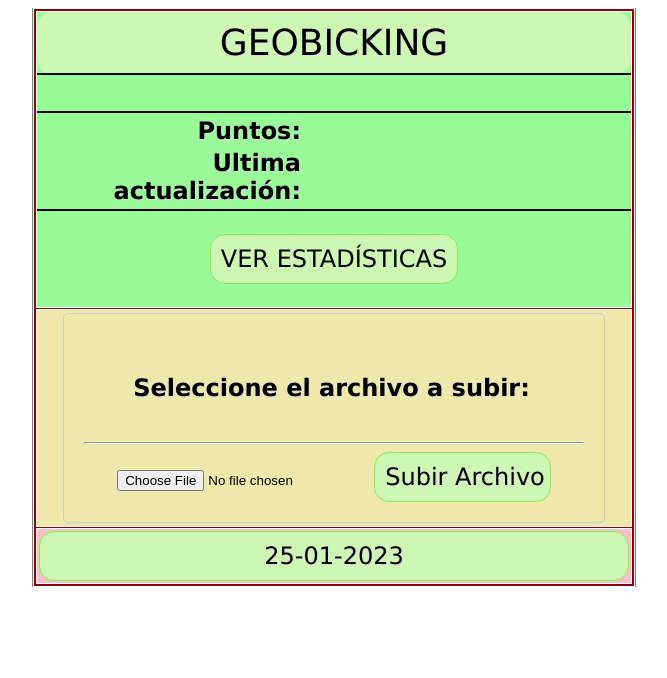
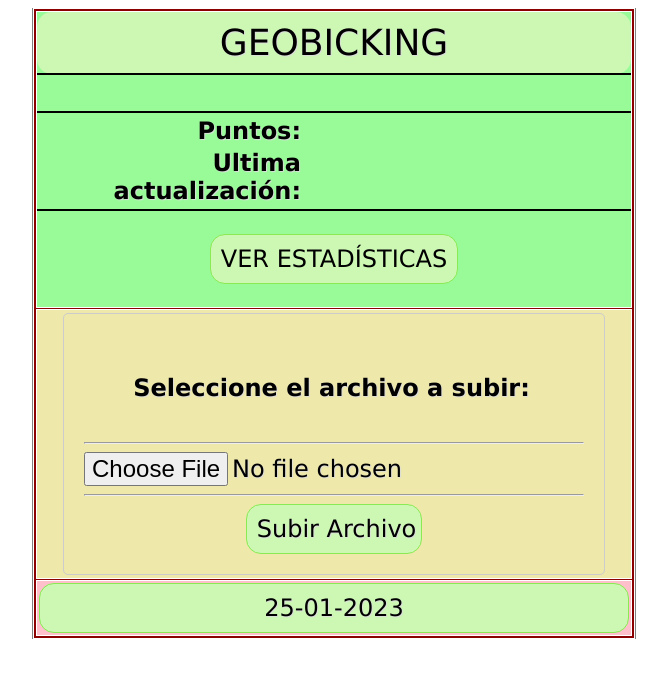
Before and after one commit to makoki13/geobiking, a PHP site: page /subir.php in a window 1280 px wide. Shown: the top 678 px of the page, without its empty margins (306-973 px from the left). Run offline with PHP 8.4, Linux system fonts and the light colour scheme; data that the repository does not hold is empty; some libraries are stand-ins or nearby versions.

Commit message:
css boton fichero

```diff
--- a/ng_php/backend/estilos.css
+++ b/ng_php/backend/estilos.css
@@ -280,3 +280,12 @@ button {
     color: black;
     text-shadow: 1px 1px 1px gainsboro;
 }
+
+.boton_fichero {
+    font-size: 24px;
+    font-family: Verdana, Geneva, Tahoma, sans-serif;
+    text-align: center;
+    padding-right: 5px;
+    color: black;
+    text-shadow: 1px 1px 1px gainsboro;
+}
--- a/ng_php/backend/subir.php
+++ b/ng_php/backend/subir.php
@@ -96,7 +96,8 @@ if ($funcion=="sube_archivo") {
                                             <input type="hidden" name="nombre_usuario" value="<?php echo $nombre_usuario; ?>" />
 				                            <h5  class="texto_archivo"><i></i> Seleccione el archivo a subir: </h5>
 				                            <hr/>
-				                            <input name="fichero_usuario" type="file" />
+				                            <input class="boton_fichero" name="fichero_usuario" type="file" />
+                                            <hr/>
 				                            <button class="submit" type="submit">Subir Archivo</button>
 			                            </form>
                                     </td>
```
